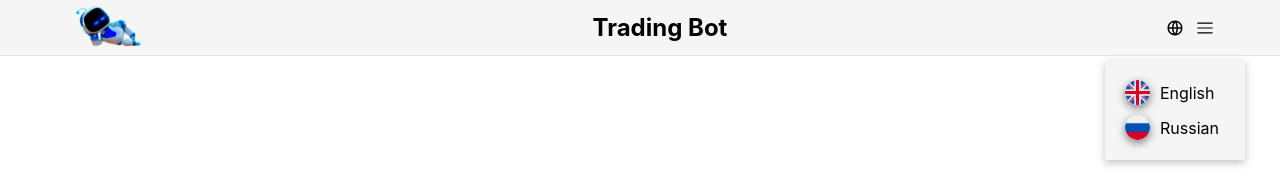
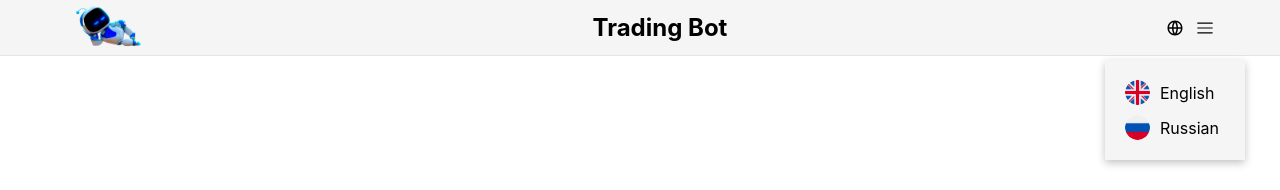
Before and after one commit to Art1us/trading_bot_front, a React (Create React App) app: page / in a window 1280 px wide. Both pictures are taken after a click on the element 1174 px from the left and 27 px from the top of the page. Shown: the top 190 px of the page. Built offline with nearby package versions, Linux system fonts and the light colour scheme; no server answers.

Commit message:
style changes
delete shadow for flag icons

```diff
--- a/src/components/Header/LanguageDropdown/LanguageDropdown.css
+++ b/src/components/Header/LanguageDropdown/LanguageDropdown.css
@@ -1,7 +1,3 @@
-* {
-  box-sizing: border-box;
-}
-
 .languageDropdown {
   position: absolute;
   top: 60px;
@@ -31,8 +27,6 @@
   object-fit: contain;
   margin-right: 10px;
   border-radius: 50%;
-  box-shadow: rgba(0, 0, 0, 0.5) 0px 3px 8px;
-
 }
 
 .languageDropdown__languageRow {
```
